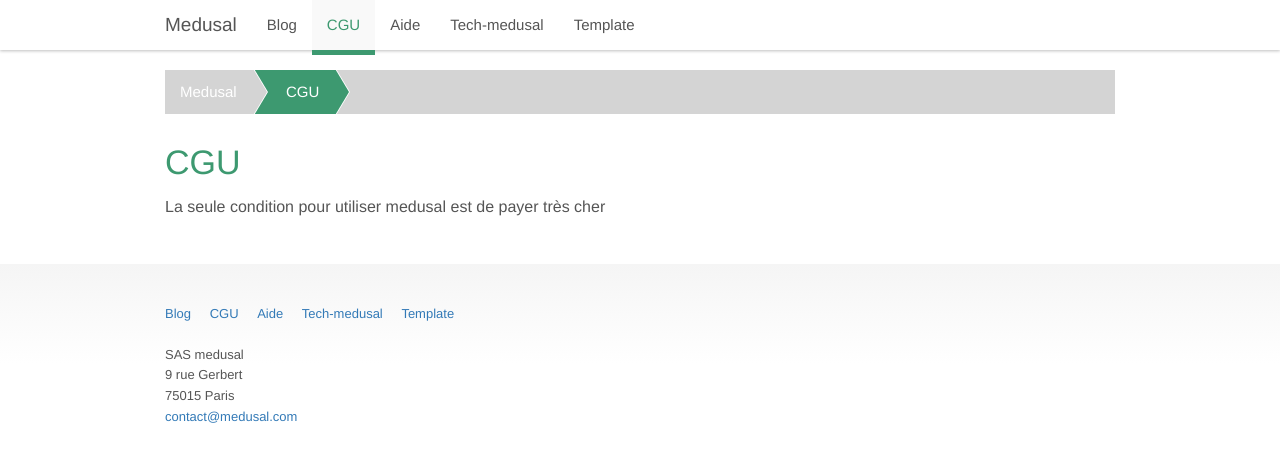
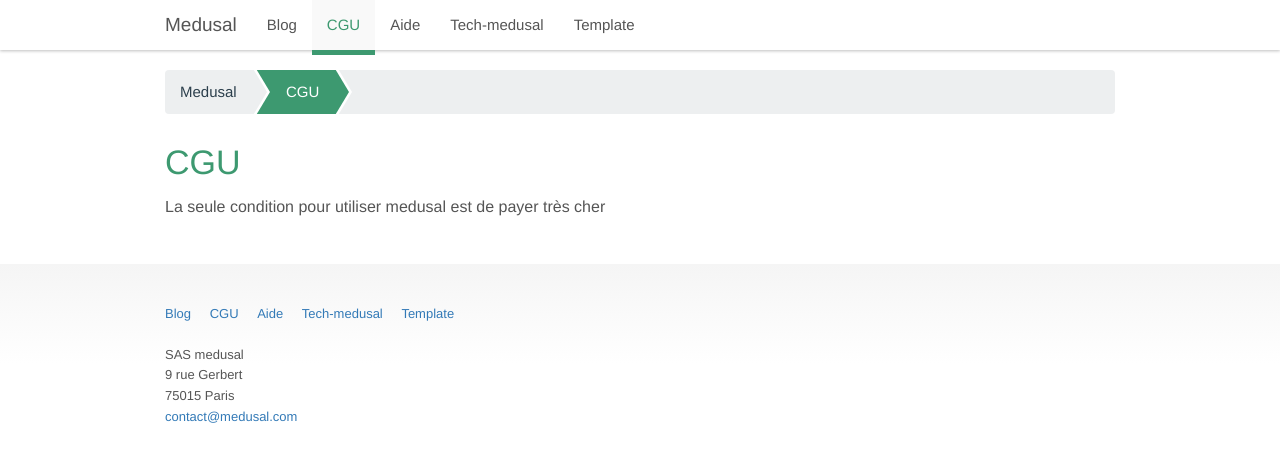
Before and after one commit to medusal/medusal.github.io, a Jekyll site: the page built from _pages/cgu.html, in a window 1280 px wide. Shown: the top 462 px of the page. Built offline with Jekyll 4.4.1, drawn with Linux system fonts in a browser that asks for light colours.

Commit message:
make breadcrumb responsive and pretty

```diff
--- a/_includes/head.html
+++ b/_includes/head.html
@@ -1,8 +1,7 @@
 <head>
   <meta charset="utf-8">
   <meta http-equiv="X-UA-Compatible" content="IE=edge">
-  <meta name="viewport" content="width=device-width, initial-scale=1">
-
+  <meta content="width=device-width, initial-scale=1.0, maximum-scale=1.0, user-scalable=0" name="viewport">
   <title>{% if page.title %}{{ page.title | escape }}{% else %}{{ site.title | escape }}{% endif %}</title>
   <meta name="description" content="{% if page.excerpt %}{{ page.excerpt | strip_html | strip_newlines | truncate: 160 }}{% else %}{{ site.description }}{% endif %}">
 
@@ -19,8 +18,6 @@
 
   <style>
     .page-color { color: {{ page_color }} !important; }
-    .breadcrumb li a:hover { background: {{ page_color }} !important; }
-    .breadcrumb li a:hover:after { border-left-color: {{ page_color }} !important; }
     .breadcrumb li.active a:after {
       border-left-color: {{ page_color }} !important;
     }
--- a/_sass/_breadcrumb.scss
+++ b/_sass/_breadcrumb.scss
@@ -1,10 +1,13 @@
 .breadcrumb {
   padding: 0px;
-  background: #D4D4D4;
+  background: #edeff0;
   list-style: none;
-  overflow: hidden;
   margin-top: 20px;
   white-space: nowrap;
+  border-radius: 4px;
+  overflow-y: hidden;
+  overflow-x: auto;
+  -webkit-overflow-scrolling: touch;
 }
 .breadcrumb>li+li:before {
   padding: 0;
@@ -13,24 +16,17 @@
   display: inline-block;
 }
 .breadcrumb li.active a {
-  background: #ffc107 ;
-}
-.breadcrumb li.completed a {
-  background: hsla(153, 57%, 51%, 1);
-}
-.breadcrumb li.active a:after {
-  border-left: 30px solid #ffc107;
-}
-.breadcrumb li.completed a:after {
-  border-left: 30px solid hsla(153, 57%, 51%, 1);
+  color: white;
+  pointer-events: none;
 }
 
 .breadcrumb li a {
-  color: white;
+  color: #2c3f4c;
   text-decoration: none;
   padding: 10px 0 10px 45px;
   position: relative;
   display: inline-block;
+  font-weight: 500;
 }
 .breadcrumb li a:after {
   content: " ";
@@ -39,7 +35,7 @@
   height: 0;
   border-top: 50px solid transparent;           /* Go big on the size, and let overflow hide */
   border-bottom: 50px solid transparent;
-  border-left: 30px solid hsla(0, 0%, 83%, 1);
+  border-left: 30px solid #edeff0;
   position: absolute;
   top: 50%;
   margin-top: -50px;
@@ -57,12 +53,12 @@
   position: absolute;
   top: 50%;
   margin-top: -50px;
-  margin-left: 1px;
+  margin-left: 3px;
   left: 100%;
   z-index: 1;
 }
 .breadcrumb li:first-child a {
   padding-left: 15px;
 }
-.breadcrumb li a:hover { background: #ffc107  ; }
-.breadcrumb li a:hover:after { border-left-color: #ffc107   !important; }
+.breadcrumb li a:hover { color: white; background: #2c3f4c; }
+.breadcrumb li a:hover:after { border-left-color: #2c3f4c !important; }
```
